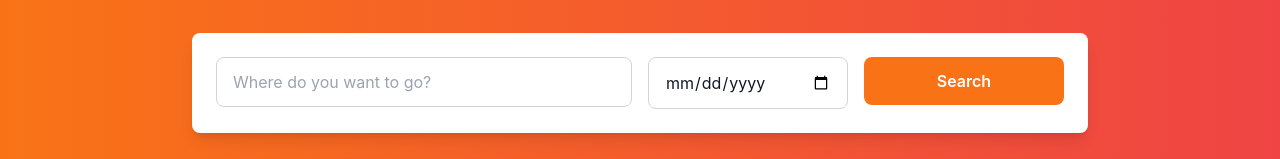
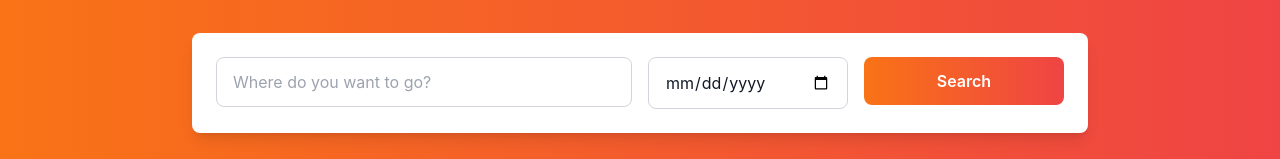
Before and after one commit to Sujit-Banne/makemytripclone-frontend, a React (Create React App) app: page / in a window 1280 px wide. Shown: the part 235-394 px from the top of the page. Built offline with nearby package versions, Linux system fonts and the light colour scheme; no server answers.

Commit message:
first commit

```diff
--- a/src/App.js
+++ b/src/App.js
@@ -41,6 +41,7 @@ function App() {
           <Route path="/international" element={<International />} />
           <Route path="/domestic" element={<Domestic />} />
           <Route path="/admin" element={<AdminDashboard />} />
+          <Route path="/admin/stats" element={<AdminDashboard />} />
           <Route path="/admin/hotels" element={<AdminHotels />} />
           <Route path="/admin/flights" element={<AdminFlights />} />
           <Route path="/admin/visas" element={<AdminVisas />} />
--- a/src/pages/AdminDashboard.js
+++ b/src/pages/AdminDashboard.js
@@ -36,10 +36,15 @@ export default function AdminDashboard() {
   useEffect(() => {
     if (!token) return;
 
+    let reconnectTimer;
+
+    const connect = () => {
       const streamUrl = `${API_BASE_URL}/admin/stream?token=${token}`;
       const source = new EventSource(streamUrl);
 
-    source.onopen = () => setStreamConnected(true);
+      source.onopen = () => {
+        setStreamConnected(true);
+      };
 
       source.onmessage = (event) => {
         try {
@@ -54,12 +59,19 @@ export default function AdminDashboard() {
 
       source.onerror = () => {
         setStreamConnected(false);
+        source.close();
+        // Try reconnecting after a short delay
+        reconnectTimer = setTimeout(connect, 5000);
       };
 
       eventSourceRef.current = source;
+    };
+
+    connect();
 
     return () => {
-      source.close();
+      clearTimeout(reconnectTimer);
+      eventSourceRef.current?.close();
     };
   }, [token]);
 
--- a/src/pages/Flights.js
+++ b/src/pages/Flights.js
@@ -1,10 +1,12 @@
 import React, { useEffect, useState } from 'react';
+import { useSearchParams } from 'react-router-dom';
 import { getFlights, bookFlight } from '../services/api';
 
 export default function Flights() {
   const [flights, setFlights] = useState([]);
   const [loading, setLoading] = useState(true);
   const [error, setError] = useState('');
+  const [searchParams] = useSearchParams();
   const [filters, setFilters] = useState({ from: '', to: '' });
   const [showBookingModal, setShowBookingModal] = useState(false);
   const [selectedFlight, setSelectedFlight] = useState(null);
@@ -24,8 +26,17 @@ export default function Flights() {
   const [bookingLoading, setBookingLoading] = useState(false);
 
   useEffect(() => {
-    fetchFlights();
-  }, []);
+    const to = searchParams.get('to') || '';
+    const from = searchParams.get('from') || '';
+
+    setFilters({ from, to });
+
+    const query = {};
+    if (to) query.to = to;
+    if (from) query.from = from;
+
+    fetchFlights(query);
+  }, [searchParams.toString()]);
 
   const fetchFlights = async (query = {}) => {
     try {
@@ -194,9 +205,15 @@ export default function Flights() {
         </div>
       </div>
 
+      {flights.length === 0 ? (
+        <div className="text-center text-gray-600 py-12">
+          <p className="text-lg">No flights found for your search.</p>
+          <p className="text-sm">Try adjusting your destination or date.</p>
+        </div>
+      ) : (
         <div className="grid md:grid-cols-2 gap-6">
           {flights.map(flight => (
-          <div key={flight._id} className="bg-white rounded-lg shadow-lg p-6">
+            <div key={flight._id} className="bg-white rounded-lg shadow-lg p-6 hover:shadow-xl transition-shadow">
               <div className="flex justify-between items-start mb-4">
                 <div>
                   <h3 className="text-xl font-semibold">{flight.airline} - {flight.flightNumber}</h3>
@@ -223,7 +240,7 @@ export default function Flights() {
               <div className="mt-4 flex justify-between items-center">
                 <span className="text-sm text-gray-600">Aircraft: {flight.aircraft}</span>
                 <button
-                className="bg-blue-600 text-white px-4 py-2 rounded hover:bg-blue-700"
+                  className="bg-blue-600 text-white px-4 py-2 rounded hover:bg-blue-700 transition-colors"
                   onClick={() => handleBookNow(flight)}
                 >
                   Book Now
@@ -232,6 +249,8 @@ export default function Flights() {
             </div>
           ))}
         </div>
+      )}
+
 
       {/* Booking Modal */}
       {showBookingModal && selectedFlight && (
--- a/src/pages/Home.js
+++ b/src/pages/Home.js
@@ -1,14 +1,18 @@
 import React, { useState, useEffect } from 'react';
-import { Link } from 'react-router-dom';
+import { Link, useNavigate } from 'react-router-dom';
 import { getPosts } from '../services/api';
 
 export default function Home() {
+  const navigate = useNavigate();
   const [posts, setPosts] = useState([]);
   const [loading, setLoading] = useState(true);
   const [searchQuery, setSearchQuery] = useState('');
+  const [travelDate, setTravelDate] = useState('');
+  const [mounted, setMounted] = useState(false);
 
   useEffect(() => {
     fetchAllPosts();
+    setMounted(true);
   }, []);
 
   const fetchAllPosts = async () => {
@@ -30,6 +34,18 @@ export default function Home() {
     { name: "London", image: "🌉", price: "₹65,000" },
     { name: "Tokyo", image: "🏯", price: "₹75,000" }
   ];
+
+  const handleSearch = (e) => {
+    if (e) e.preventDefault();
+    const query = searchQuery.trim();
+    if (!query) return;
+
+    const params = new URLSearchParams();
+    params.set('to', query);
+    if (travelDate) params.set('date', travelDate);
+
+    navigate(`/flights?${params.toString()}`);
+  };
 
   const services = [
     {
@@ -74,7 +90,7 @@ export default function Home() {
   }
 
   return (
-    <div className="min-h-screen bg-gray-50">
+    <div className={`min-h-screen bg-gray-50 transition-opacity duration-700 ${mounted ? 'opacity-100' : 'opacity-0'}`}>
       {/* Hero Section */}
       <div className="bg-gradient-to-r from-orange-500 to-red-500 text-white">
         <div className="max-w-7xl mx-auto px-4 py-16">
@@ -88,12 +104,12 @@ export default function Home() {
 
             {/* Search Bar */}
             <div className="max-w-4xl mx-auto bg-white rounded-lg shadow-lg p-6 mb-8">
-              <div className="grid md:grid-cols-4 gap-4">
+              <form onSubmit={handleSearch} className="grid md:grid-cols-4 gap-4">
                 <div className="md:col-span-2">
                   <input
                     type="text"
                     placeholder="Where do you want to go?"
-                    className="w-full px-4 py-3 border border-gray-300 rounded-lg focus:outline-none focus:ring-2 focus:ring-orange-500 text-gray-900"
+                    className="w-full px-4 py-3 border border-gray-300 rounded-lg focus:outline-none focus:ring-2 focus:ring-orange-500 text-gray-900 transition"
                     value={searchQuery}
                     onChange={(e) => setSearchQuery(e.target.value)}
                   />
@@ -101,15 +117,20 @@ export default function Home() {
                 <div>
                   <input
                     type="date"
-                    className="w-full px-4 py-3 border border-gray-300 rounded-lg focus:outline-none focus:ring-2 focus:ring-orange-500 text-gray-900"
+                    className="w-full px-4 py-3 border border-gray-300 rounded-lg focus:outline-none focus:ring-2 focus:ring-orange-500 text-gray-900 transition"
+                    value={travelDate}
+                    onChange={(e) => setTravelDate(e.target.value)}
                   />
                 </div>
                 <div>
-                  <button className="w-full bg-orange-500 text-white px-6 py-3 rounded-lg hover:bg-orange-600 transition-colors font-semibold">
+                  <button
+                    type="submit"
+                    className="w-full bg-gradient-to-r from-orange-500 to-red-500 text-white px-6 py-3 rounded-lg hover:from-orange-600 hover:to-red-600 transition-all font-semibold"
+                  >
                     Search
                   </button>
                 </div>
-              </div>
+              </form>
             </div>
           </div>
         </div>
```
Lines whose indentation alone changed are shown as unchanged.
